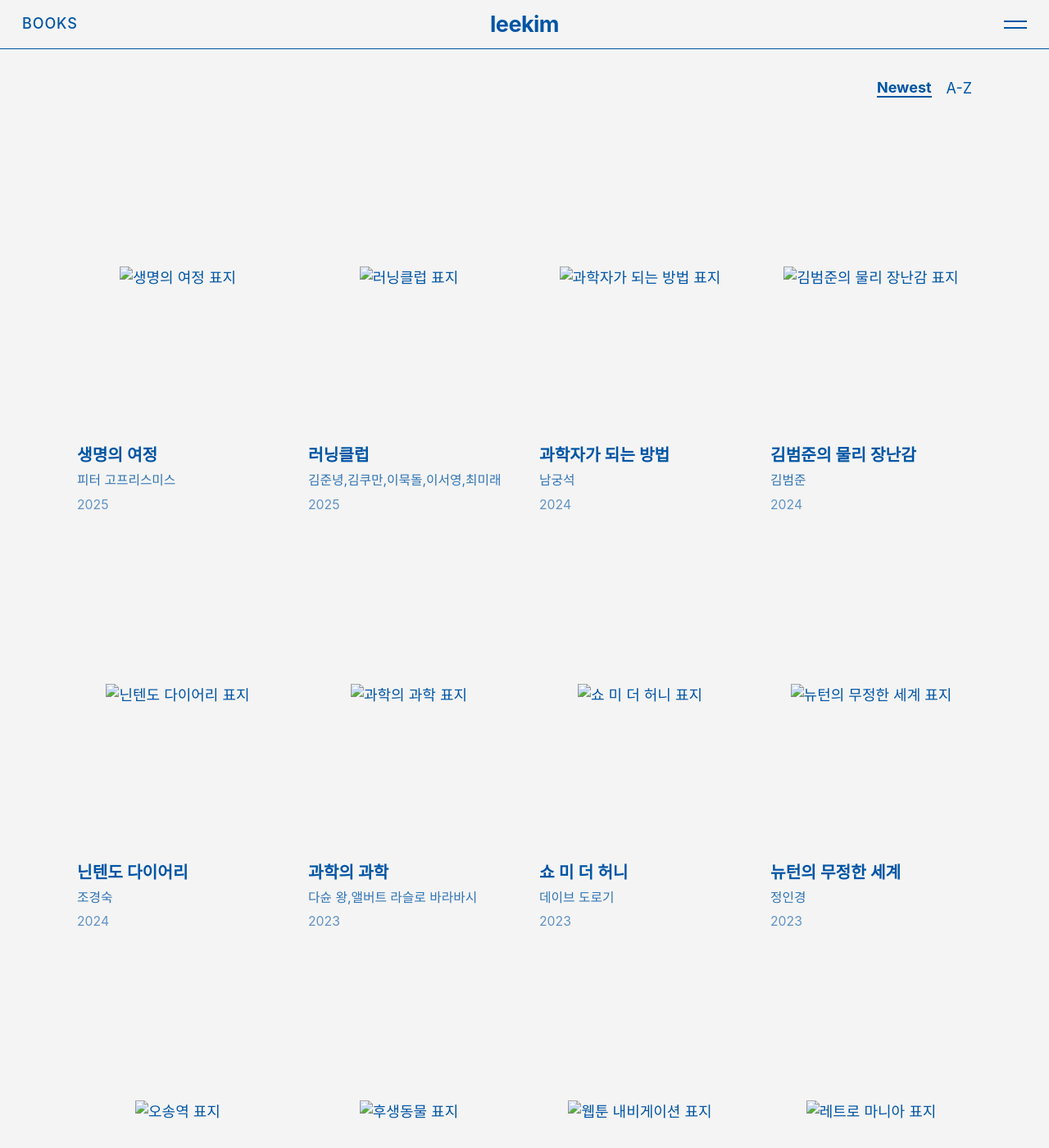
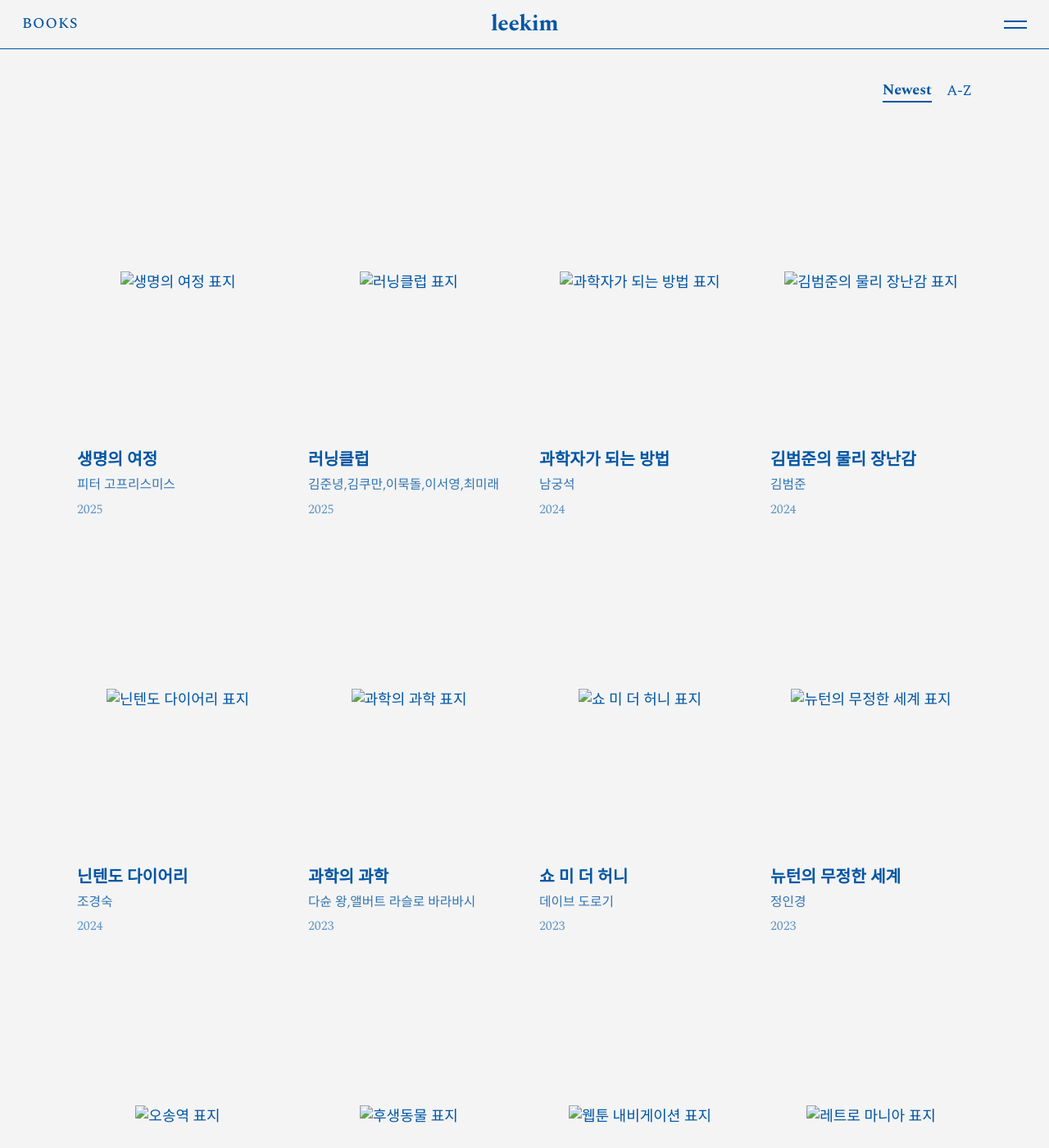
Before and after one commit to lkph/lkph_kr, a Jekyll site: the page built from index.html, in a window 1280 px wide and 1400 px high. Shown: the whole window at 82% size. Built offline with Jekyll 4.4.1, drawn with Linux system fonts in a browser that asks for light colours; some web fonts are replaced.

Commit message:
feat: Add custom stylesheet defining global styles, header, navigation, and book gallery.

```diff
--- a/assets/css/custom.css
+++ b/assets/css/custom.css
@@ -1,10 +1,13 @@
+@import url("https://cdn.jsdelivr.net/gh/orioncactus/pretendard@v1.3.9/dist/web/static/pretendard.min.css");
+@import url('https://fonts.googleapis.com/css2?family=Spectral:ital,wght@0,200;0,300;0,400;0,500;0,600;0,700;0,800;1,200;1,300;1,400;1,500;1,600;1,700;1,800&display=swap');
+
 /* =============================================================================
    leekim publishing house - 스타일시트
    =============================================================================
    디자인 시스템:
    - 배경색: #F0F0F0 (Off-White, 차분한 미색)
    - 텍스트/강조색: #001F3F (Deep Navy, 짙은 남색)
-   - 폰트: 시스템 Sans-serif, 본문 18px 이상
+   - 폰트: Spectral (영문/숫자), Pretendard (국문)
    ============================================================================= */
 
 /* =============================================================================
@@ -17,7 +20,7 @@
   --color-accent: #0055A4;
 
   /* 타이포그래피 */
-  --font-family: -apple-system, BlinkMacSystemFont, "Segoe UI", Roboto, "Helvetica Neue", Arial, sans-serif;
+  --font-family: "Spectral", "Pretendard", -apple-system, BlinkMacSystemFont, system-ui, Roboto, "Helvetica Neue", "Segoe UI", "Apple SD Gothic Neo", "Noto Sans KR", "Malgun Gothic", "Apple Color Emoji", "Segoe UI Emoji", "Segoe UI Symbol", sans-serif;
   --font-size-base: 18px;
   --font-size-large: 1.5rem;
   --font-size-small: 0.875rem;
@@ -183,8 +186,13 @@
   /* 헤더 높이만큼만 가림 */
   background-color: var(--color-bg);
   color: #0055A4 !important;
-  transform: translateX(100%);
-  transition: transform 0.3s ease-in-out;
+
+  /* Slide 효과 제거, Fade 효과 적용 */
+  /* transform: translateX(100%); */
+  opacity: 0;
+  visibility: hidden;
+  transition: opacity 0.3s ease-in-out, visibility 0.3s ease-in-out;
+
   /* z-index: 280 - 헤더(250)보다 높고 버튼(300)보다 낮음 */
   z-index: 280;
   display: flex;
@@ -196,7 +204,25 @@
 }
 
 .menu-open .menu-panel {
-  transform: translateX(0);
+  /* transform: translateX(0); */
+  opacity: 1;
+  visibility: visible;
+}
+
+/* 메뉴 열림 시 기존 요소 숨기기 (Fade Out) */
+.site-main,
+.site-footer,
+.logo,
+.current-page-label {
+  transition: opacity 0.3s ease-in-out;
+}
+
+.menu-open .site-main,
+.menu-open .site-footer,
+.menu-open .logo,
+.menu-open .current-page-label {
+  opacity: 0;
+  pointer-events: none;
 }
 
 /* 닫기 버튼 - 햄버거 토글로 대체됨 */
```
Also changed, not shown: 1 other file.
